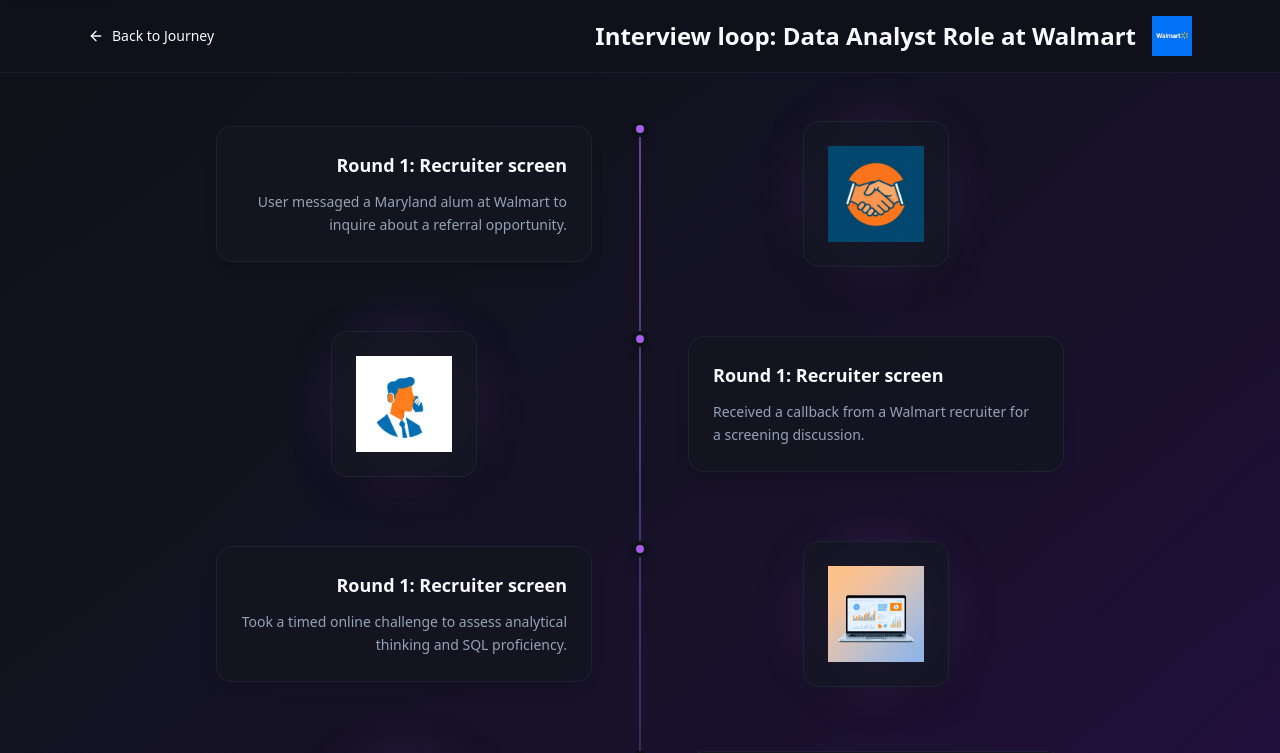
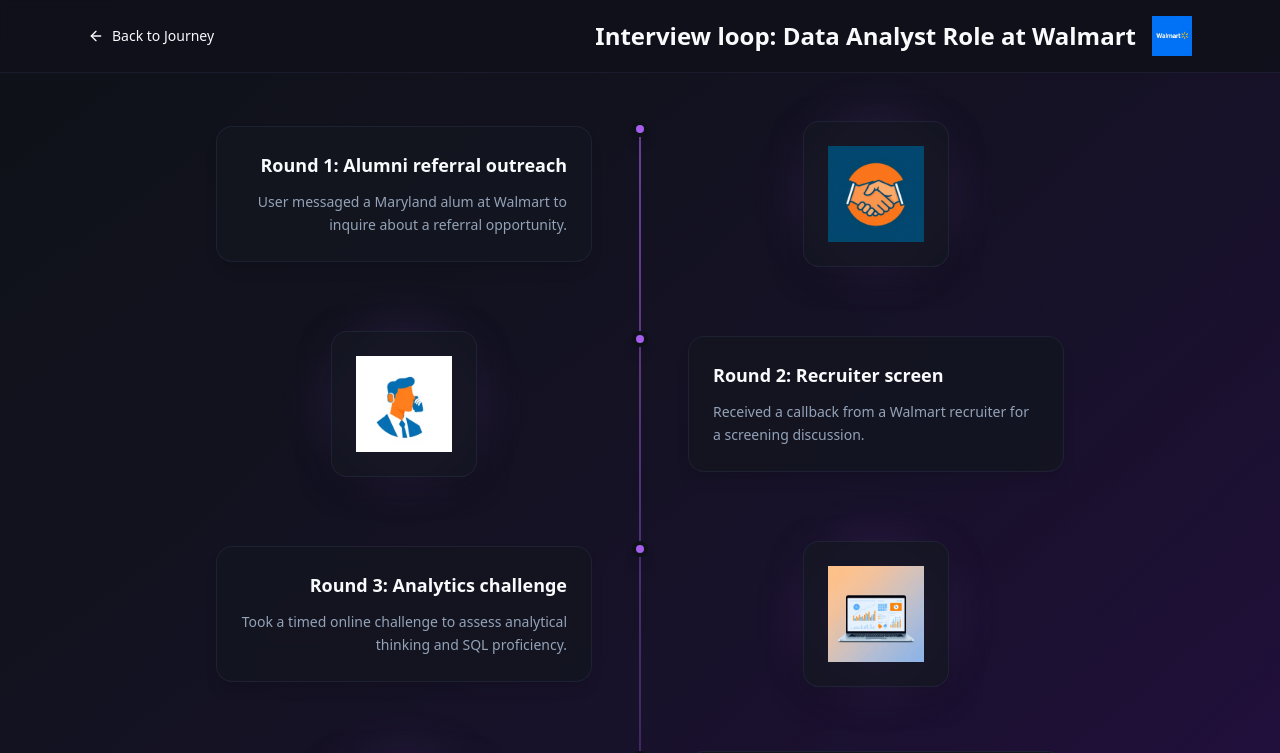
Before and after one commit to Light-houseAI/lighthouse-journey-canvas, a React (Vite) app: page /interview-timeline in a window 1280 px wide. Shown: the top 753 px of the page. Built offline with nearby package versions, Linux system fonts and the light colour scheme.

Commit message:
Fix event titles in timeline
Ensure each event title in the interview loop timeline is unique and independently editable. Previously, updating one event's title affected all others. This change allows for accurate documentation of distinct interview stages.

```diff
--- a/src/pages/InterviewTimeline.tsx
+++ b/src/pages/InterviewTimeline.tsx
@@ -19,25 +19,25 @@ interface TimelineEvent {
 const timelineEvents: TimelineEvent[] = [
   {
     id: 1,
-    title: "Referral outreach to University of Maryland alumni",
+    title: "Round 1: Alumni referral outreach",
     description: "User messaged a Maryland alum at Walmart to inquire about a referral opportunity.",
     illustration: handshakeIcon,
   },
   {
     id: 2,
-    title: "Recruiter response & screening call",
+    title: "Round 2: Recruiter screen",
     description: "Received a callback from a Walmart recruiter for a screening discussion.",
     illustration: phoneCallIcon,
   },
   {
     id: 3,
-    title: "Completed Walmart's analytics challenge",
+    title: "Round 3: Analytics challenge",
     description: "Took a timed online challenge to assess analytical thinking and SQL proficiency.",
     illustration: laptopAnalyticsIcon,
   },
   {
     id: 4,
-    title: "Final behavioral interview",
+    title: "Round 4: Final behavioral interview",
     description: "Virtual 1:1 interview with hiring manager and peer analyst to assess communication, teamwork, and problem-solving.",
     illustration: interviewIcon,
   },
@@ -125,7 +125,7 @@ const InterviewTimeline: React.FC = () => {
                     <div className={`flex-1 ${isEven ? 'text-right pr-8' : 'text-left pl-8'}`}>
                       <div className="glass rounded-2xl p-6 shadow-lg">
                         <h3 className="text-lg font-semibold text-foreground mb-3">
-                          Round 1: Recruiter screen
+                          {event.title}
                         </h3>
                         <p className="text-muted-foreground text-sm leading-relaxed">
                           {event.description}
```
